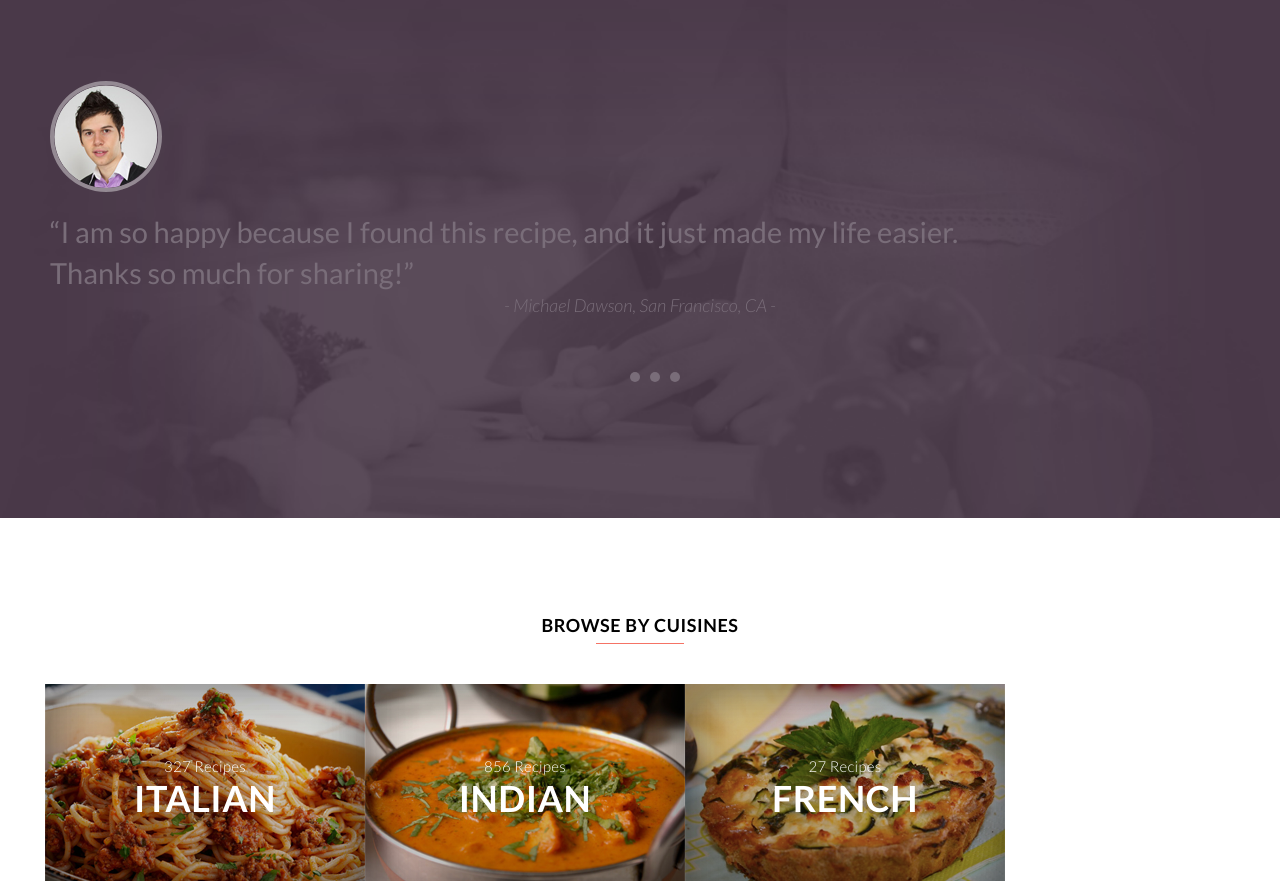
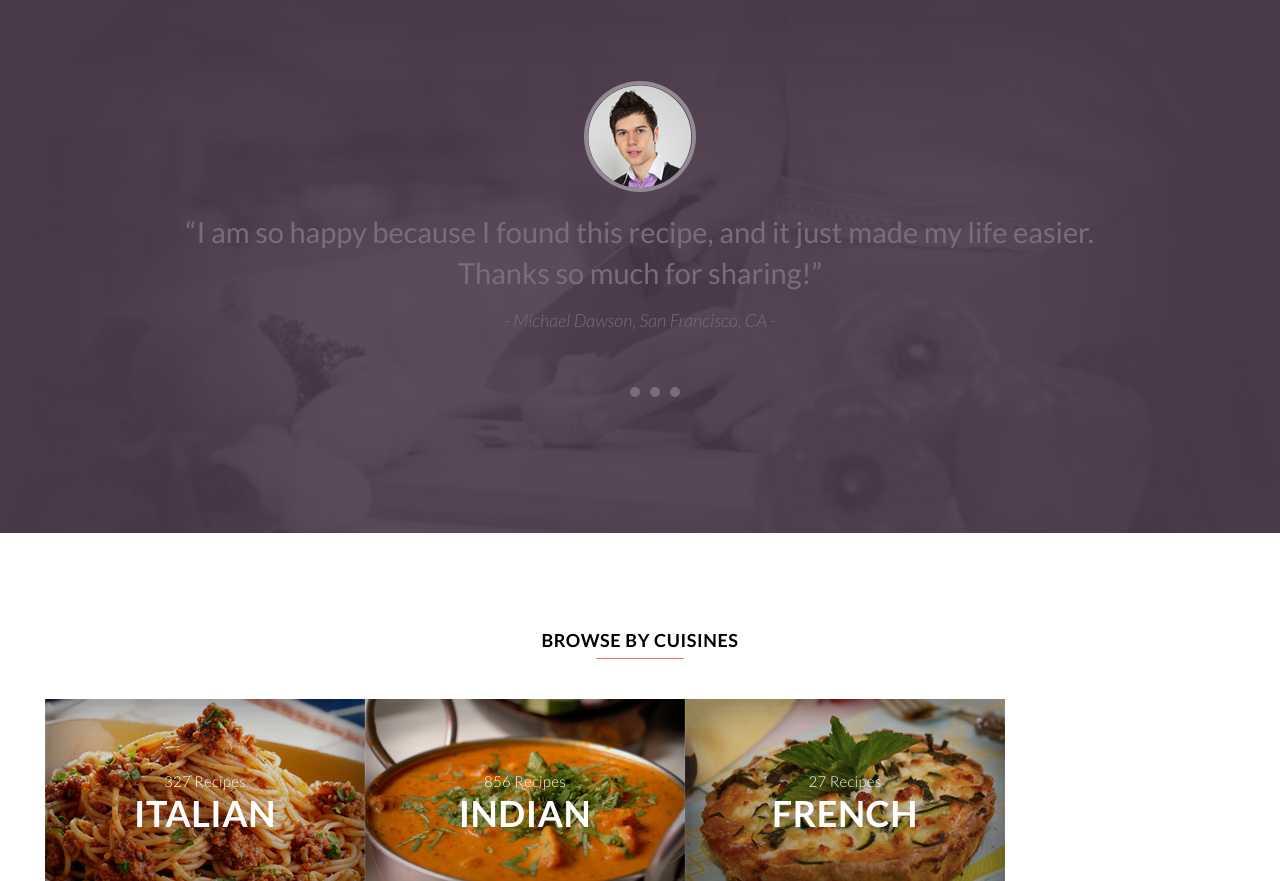
Before and after one commit to innaprofatylo/fudi, a plain HTML site: page index.html in a window 1280 px wide. Shown: the part 2133-3014 px from the top of the page. Drawn offline with nearby package versions, Linux system fonts and the light colour scheme.

Commit message:
correct slide-block

```diff
--- a/scss/style.scss
+++ b/scss/style.scss
@@ -185,3 +185,6 @@ footer{
 		color: #131313;
 	}
 }
+.slick-initialized .slick-slide{
+	display: flex;
+}
```
Also changed, not shown: css/style.css.
